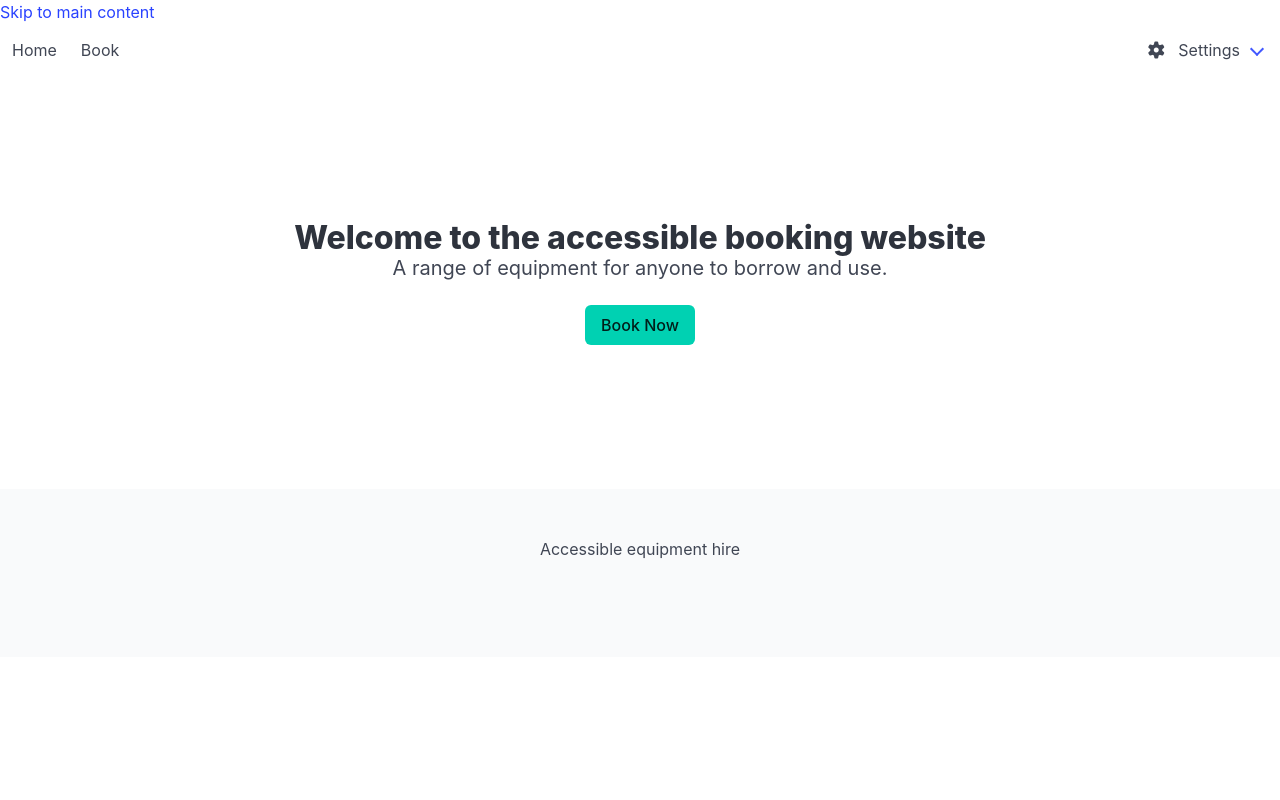
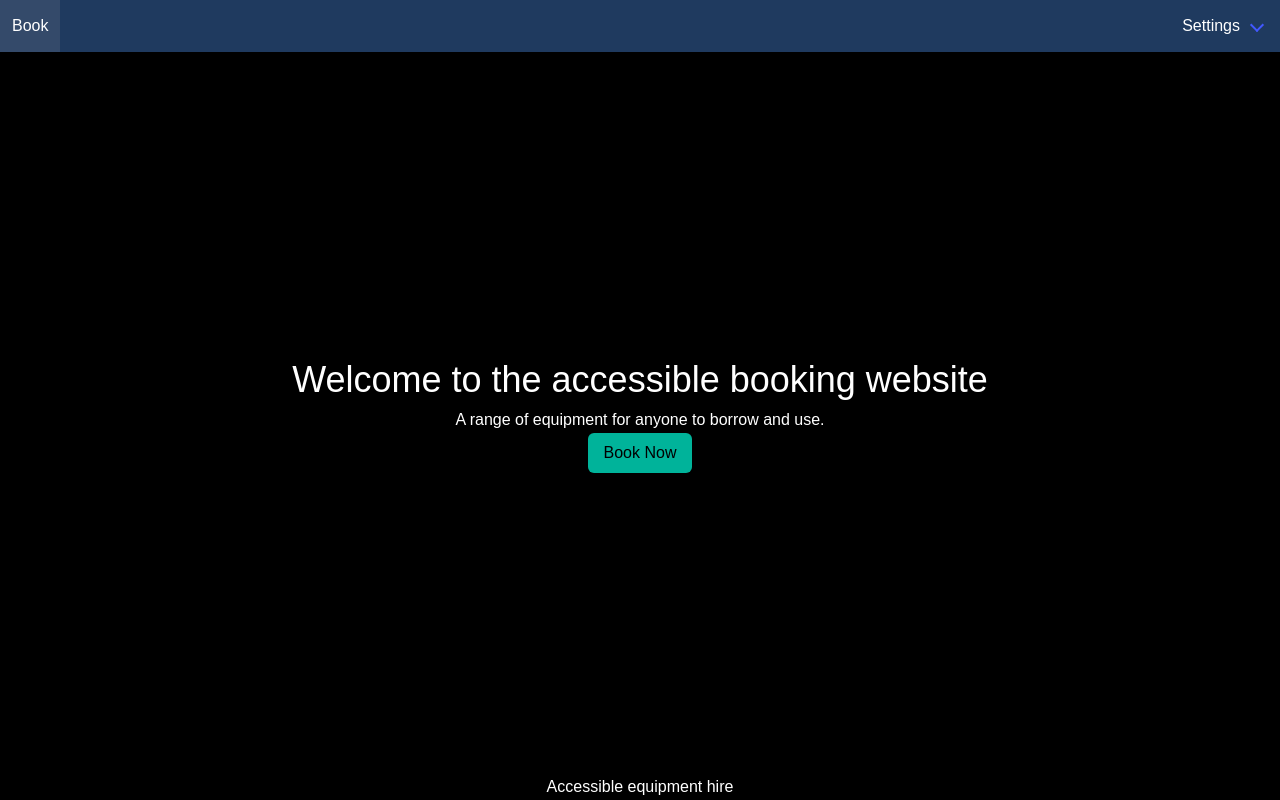
Before and after one commit to GeorgeWilko/ProductionProject, a Django app: page /website/ in a window 1280 px wide. Run offline with Django 5.2, Linux system fonts and the light colour scheme; some libraries are stand-ins or nearby versions; some web fonts are replaced.

Commit message:
template tags added to the home page to make it dynamic instead of static html .

```diff
--- a/mysite/templates/website/Home.html
+++ b/mysite/templates/website/Home.html
@@ -1,10 +1,11 @@
+{% load static %}
 <!DOCTYPE html>
 <html lang="en">
 
 <head>
-    <link rel='stylesheet' href='https://cdn.jsdelivr.net/npm/bulma@1.0.4/css/bulma.min.css'>
-    <link rel="stylesheet" href="https://cdnjs.cloudflare.com/ajax/libs/font-awesome/7.0.0/css/all.min.css">
-    <link rel="stylesheet" href="Styles.css">
+    <link rel="stylesheet" href="{% static 'css/bulma.css' %}">
+    <link rel="stylesheet" href="{% static 'css/font_awesome.css' %}">
+    <link rel="stylesheet" href="{% static 'css/Styles.css' %}">
     <meta charset="UTF-8">
     <title>Accessible Equipment Hire | Home</title>
 </head>
@@ -17,8 +18,7 @@
         <nav class="navbar" role="navigation" aria-label="Main navigation">
             <div class="navbar-menu">
                 <div class="navbar-start">
-                    <a class="navbar-item" href="Home.html">Home</a>
-                    <a class="navbar-item" href="Booking_page.html">Book</a>
+                    <a class="navbar-item" href="{% url 'booking' %}">Book</a>
                 </div>
                 <div class="navbar-item has-dropdown is-hoverable">
                     <button class="navbar-link" type="button">
@@ -39,9 +39,9 @@
     <main id="main" class="centered" tabindex="-1">
         <section class="hero is-medium has-text-centered">
             <div class="hero-body">
-                <h1 class="title">Welcome to the accessible booking website</h1>
-                <p class="subtitle">A range of equipment for anyone to borrow and use.</p>
-                <a href="Booking_page.html" class="button is-primary" aria-label="Go to booking page">Book Now</a>
+                <h1 class="{{ title }}  %}">Welcome to the accessible booking website</h1>
+                <p class="{{ subtitle }}">A range of equipment for anyone to borrow and use.</p>
+                <a href="{% url 'booking' %}" class="button is-primary" aria-label="Go to booking page">Book Now</a>
             </div>
         </section>
     </main>
```
